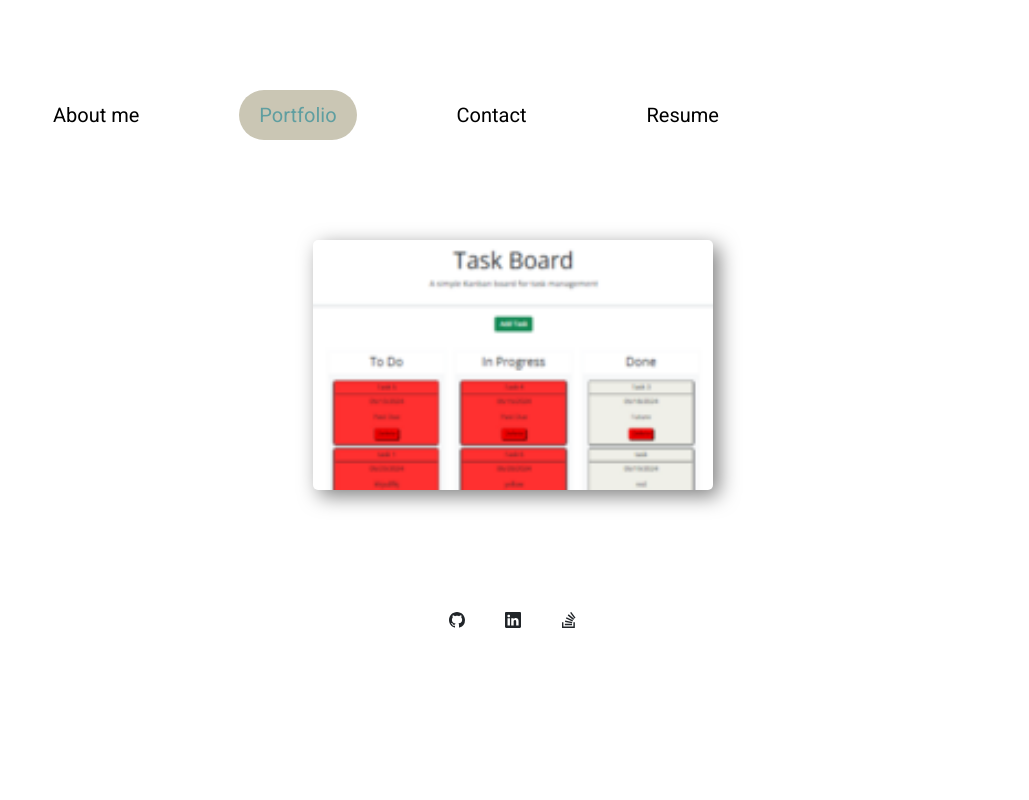
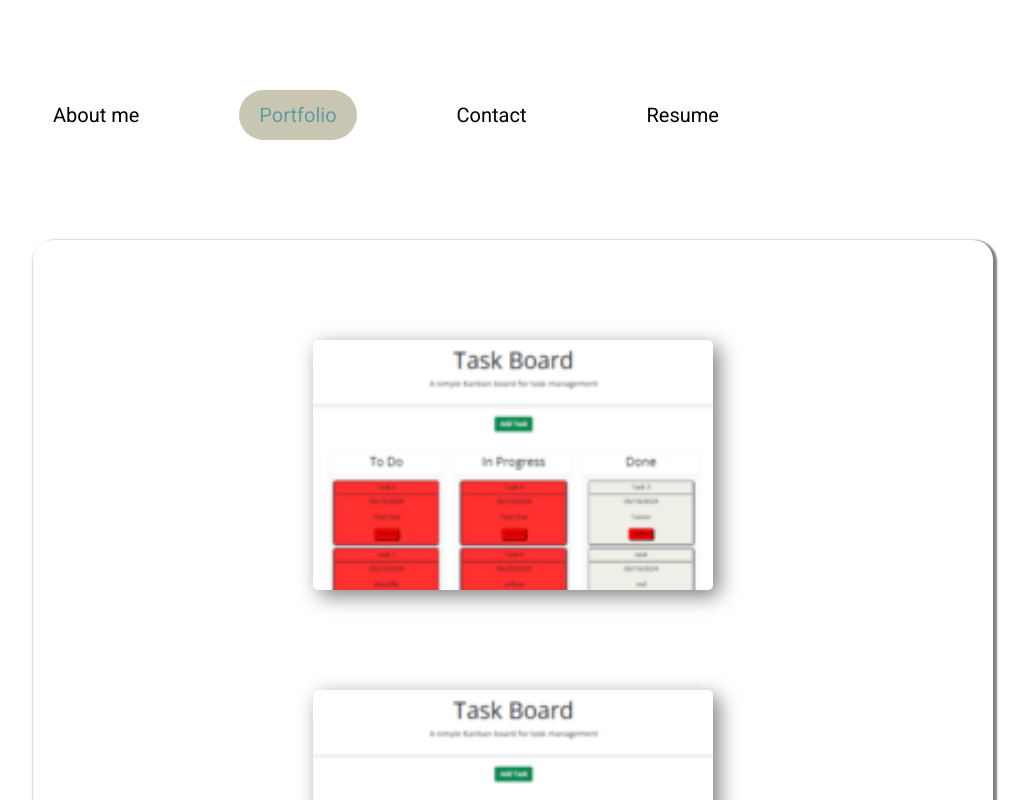
Before and after one commit to ekhay-hit/ekhay_div_hub, a React (Vite) app: page /portfolio in a window 1280 px wide. Shown: the top 800 px of the page, without its empty margins (127-1156 px from the left). Built offline with nearby package versions, Linux system fonts and the light colour scheme.

Commit message:
Added the list of the project to the Portfilio component, and list all the projects

```diff
--- a/src/App.jsx
+++ b/src/App.jsx
@@ -5,7 +5,7 @@ import Footer from "./components/Footer.jsx";
 import { Outlet } from "react-router-dom";
 function App() {
   return (
-    <Fragment>
+    <Fragment className="root">
       <Nav />
       <main className="main">
         <Outlet />
--- a/src/pages/Portfolio.jsx
+++ b/src/pages/Portfolio.jsx
@@ -5,6 +5,7 @@ import packOver1 from "../assets/taskBoard1.png";
 
 const projects = [
   {
+    id: 1,
     name: "PAC-Overflow",
     technology: "MERN",
     image: "./assets/packOverFlow1.png",
@@ -12,6 +13,7 @@ const projects = [
     dUrl: "https://pac-overflow.onrender.com/",
   },
   {
+    id: 2,
     name: "Text Editor",
     technology: "MERN",
     image: "./assets/textEditor1.png",
@@ -19,6 +21,7 @@ const projects = [
     dUrl: "https://text-editor-pwa-rrm4.onrender.com",
   },
   {
+    id: 3,
     name: "Safer Travels",
     technology: "JS,CSS, API,",
     image: "./assets/weatherDashboard1.png",
@@ -26,6 +29,7 @@ const projects = [
     dUrl: "https://mtkrd.github.io/Safer-Travels/",
   },
   {
+    id: 4,
     name: "Task Board",
     technology: "JS,jQuery,CSS",
     image: "./assets/taskBoard1.png",
@@ -37,7 +41,13 @@ const projects = [
 export default function Portfolio() {
   const myProjects = projects;
   console.log(myProjects);
-  return <Project projects={myProjects} />;
+  return (
+    <main className="projects-list">
+      {myProjects.map((project) => (
+        <Project projects={myProjects} key={project.id} />
+      ))}
+    </main>
+  );
 }
 
 // function ProjectList() {
--- a/src/pages/styles/portfolio.css
+++ b/src/pages/styles/portfolio.css
@@ -39,3 +39,17 @@
   background-color: transparent;
   border: none;
 }
+
+/* Style for the main of the portfolio */
+
+.projects-list {
+  width: 80% !important;
+  margin: auto;
+  justify-content: center;
+  display: flex;
+  flex-wrap: wrap;
+  gap: 100px;
+  padding: 100px;
+  box-shadow: 2px 2px 2px 2px gray;
+  border-radius: 20px;
+}
```
